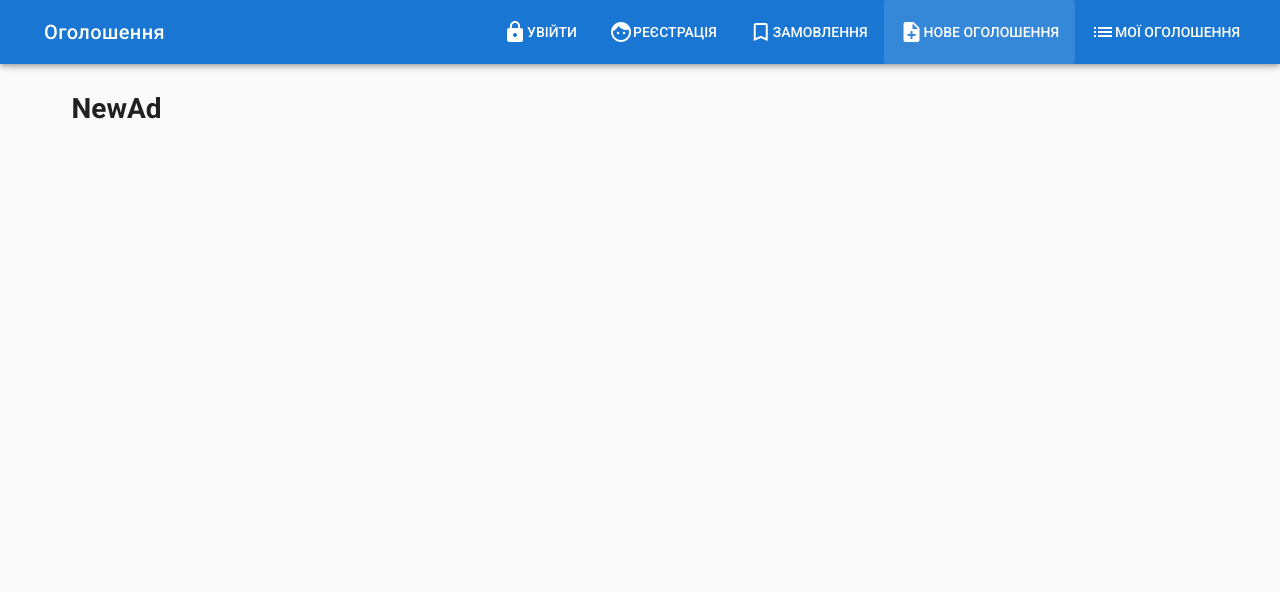
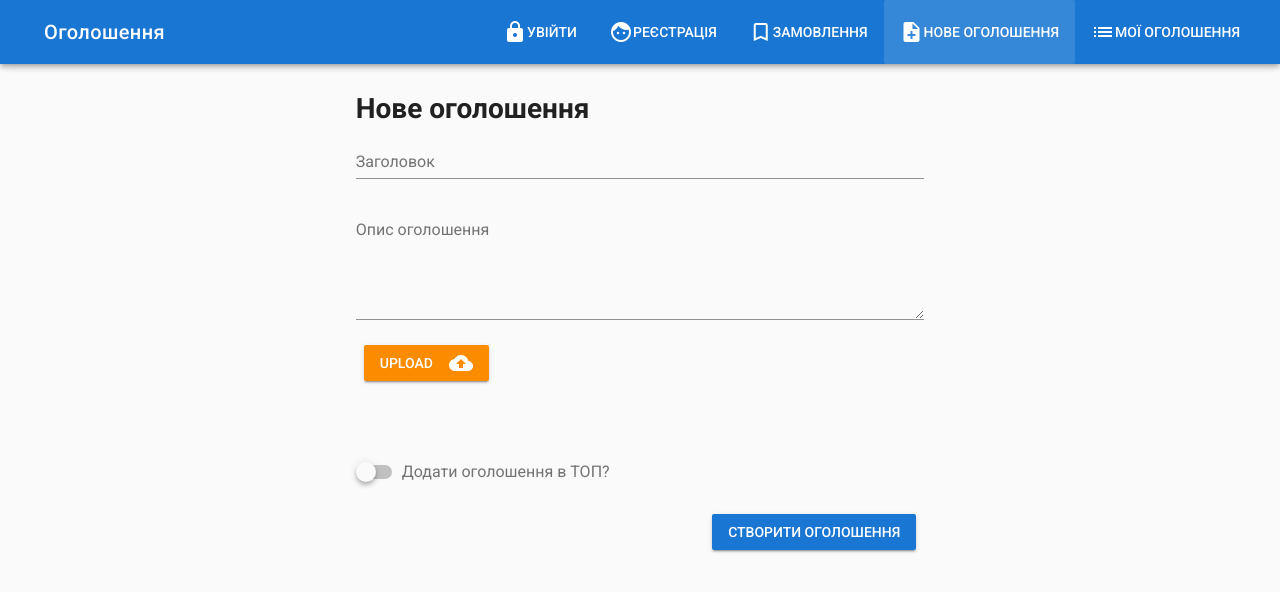
Before and after one commit to blurzoom/Vue.app, a Vue app: page /new in a window 1280 px wide. Shown: the top 592 px of the page. Built offline with nearby package versions, Linux system fonts and the light colour scheme.

Commit message:
Orders created

```diff
--- a/src/components/Ads/Ad.vue
+++ b/src/components/Ads/Ad.vue
@@ -2,7 +2,29 @@
   <v-container>
     <v-layout row>
       <v-flex xs12>
-                <h1>Опис оголошення № {{ id }}</h1>
+        <h2 class="text-xs-center">Опис оголошення № {{ id }}</h2>
+      </v-flex>
+    </v-layout>
+    <v-layout row>
+      <v-flex d-flex xs10 offset-xs1>
+        <v-card class="mb-3">
+          <v-card-media
+            :src="imageSrc"
+            height="400px"
+          ></v-card-media>
+          <v-flex d-flex xs12>
+            <v-card-text>
+              <h2>{{ title }}</h2>
+              <p>{{ description }}</p>
+            </v-card-text>
+          </v-flex>
+
+          <v-card-actions>
+            <v-spacer></v-spacer>
+            <v-btn class="warning" flat>Редагувати</v-btn>
+            <v-btn color="info">Купити</v-btn>
+          </v-card-actions>
+        </v-card>
       </v-flex>
     </v-layout>
   </v-container>
@@ -13,7 +35,11 @@
     name: 'Ad',
     data () {
       return {
-        id: this.$route.params.id
+        id: this.$route.params.id,
+        title: 'Продам скалярию',
+        description: 'Опис оголошення: Продам скалярию ',
+        promo: false,
+        imageSrc: 'http://posejdon.kiev.ua/wp-content/uploads/2015/02/tcarstvo-zhivotnykh-19.jpg'
       }
     }
   }
--- a/src/components/Ads/AdList.vue
+++ b/src/components/Ads/AdList.vue
@@ -1,18 +1,60 @@
 <template>
-    <v-container>
-        <v-layout row>
-            <v-flex xs12>
-                <h1>Список оголошень</h1>
+  <v-container>
+    <v-layout row>
+      <v-flex xs12
+              sm6
+              offset-sm3>
+        <h1 class="mb-3">Мої оголошення</h1>
+
+
+        <v-card
+          v-for="ad in ads"
+          :key="ad.id" class="elevation-10 mb-5"
+        >
+          <v-layout row>
+            <v-flex d-flex xs4>
+              <v-card-media :src="ad.imageSrc" height="150px">
+              </v-card-media>
             </v-flex>
-        </v-layout>
-    </v-container>
+            <v-flex d-flex xs8>
+              <v-card-text>
+                <h2 class="primary-text">{{ ad.title }}</h2>
+                <p> {{ ad.description }}</p>
+
+                <v-card-actions>
+                  <v-spacer></v-spacer>
+                  <v-btn color="info" :to="'/ad/'+ad.id">Детальніше</v-btn>
+                </v-card-actions>
+              </v-card-text>
+            </v-flex>
+          </v-layout>
+        </v-card>
+      </v-flex>
+    </v-layout>
+  </v-container>
 </template>
 
 <script>
   export default {
     name: 'AdList',
     data () {
-      return {}
+      return {
+        ads: [
+          {
+            title: 'Продам скалярию',
+            description: 'Опис оголошення: Продам скалярию ',
+            promo: false,
+            imageSrc: 'http://posejdon.kiev.ua/wp-content/uploads/2015/02/tcarstvo-zhivotnykh-19.jpg',
+            id: 'fish_1'
+          },
+          {
+            title: 'Продам шотладських котів',
+            description: 'Опис оголошення: Продам шотладських котів',
+            promo: true,
+            imageSrc: 'http://www.animalsale.com.ua/uploads/1500x1500/5ade42e18b04d.jpg',
+            id: 'cat_1'
+          }]
+      }
     }
   }
 </script>
--- a/src/components/Ads/NewAd.vue
+++ b/src/components/Ads/NewAd.vue
@@ -1,18 +1,98 @@
 <template>
-    <v-container>
-        <v-layout row>
+  <v-container>
+    <v-layout row>
+      <v-flex xs12 sm6 offset-sm3>
+        <h1>Нове оголошення</h1>
+        <v-form ref="form" v-model="valid" lazy-validation>
+          <v-text-field
+            v-model="title"
+            :rules="[v => !!v || 'Заголовок оголошення обовязково!']"
+            label="Заголовок"
+            required
+          ></v-text-field>
+          <v-text-field
+            v-model="description"
+            :rules="[v => !!v || 'Опис оголошення обовязково!']"
+            label="Опис оголошення"
+            multi-line
+            required
+          ></v-text-field>
+          <v-layout row class="mb-3">
             <v-flex xs12>
-                <h1>NewAd</h1>
+              <v-btn
+                color="warning"
+                class="white--text"
+              >
+                Upload
+                <v-icon right dark>cloud_upload</v-icon>
+              </v-btn>
             </v-flex>
-        </v-layout>
-    </v-container>
+          </v-layout>
+          <v-layout row class="mb-3">
+            <v-flex xs12>
+              <slot
+                height="150px"
+              >
+                <img
+                  src=""
+                  height="150px"></img>
+              </slot>
+
+            </v-flex>
+          </v-layout>
+          <v-layout row>
+            <v-switch
+              label="Додати оголошення в ТОП?"
+              v-model="promo"
+              color="primary"
+            ></v-switch>
+          </v-layout>
+          <v-layout row>
+            <v-spacer></v-spacer>
+            <v-btn
+              color="primary"
+              :disabled="!valid"
+              @click="createAd"
+            >
+              Створити оголошення
+            </v-btn>
+          </v-layout>
+        </v-form>
+      </v-flex>
+    </v-layout>
+  </v-container>
 </template>
 
 <script>
   export default {
     name: 'NewAd',
     data () {
-      return {}
+      return {
+        valid: false,
+        title: '',
+        description: '',
+        promo: false,
+        imageSrc: '',
+        id: ''
+      }
+    },
+    methods: {
+      createAd () {
+        if (this.$refs.form.validate) {
+          const ad = {
+            title: this.title,
+            description: this.description,
+            promo: this.promo,
+            imageSrc: this.imageSrc,
+            id: (Math.random(1 + 2) * 100000).toFixed(0)
+          }
+          console.log(ad)
+          this.clear()
+        }
+      },
+      clear () {
+        this.$refs.form.reset()
+      }
     }
   }
 </script>
--- a/src/components/Home.vue
+++ b/src/components/Home.vue
@@ -2,7 +2,7 @@
     <div>
         <v-container fluid>
             <v-layout row>
-                <v-flex xs12>
+                <v-flex d-flex xs12>
                     <v-carousel height="800px">
                         <v-carousel-item
                                 v-for="ad in ads"
@@ -19,7 +19,8 @@
         </v-container>
         <v-container grid-list-lg>
             <v-layout row wrap>
-                <v-flex xs12
+                <v-flex d-flex
+                        xs12
                         sm6
                         md4
                 v-for="ad in ads"
--- a/src/components/User/Orders.vue
+++ b/src/components/User/Orders.vue
@@ -2,21 +2,28 @@
   <v-container>
     <v-layout row>
       <v-flex xs12 sm6 offset-sm3>
-        <h1 class="text-xs-center">Замовлення</h1>
+        <h1 class="text-xs-center">Список замовлень</h1>
 
         <v-list-tile
-          v-for="ad in ads"
-          :key="ad.id"
+          v-for="order in orders"
+          :key="order.id"
           avatar>
           <v-list-tile-action>
-            <v-checkbox v-model="video"></v-checkbox>
+            <v-checkbox
+              color="primary"
+              :input-value="order.done"
+              @change="markDone(order)"></v-checkbox>
           </v-list-tile-action>
           <v-list-tile-content>
 
-            <v-list-tile-title>{{ ad.title }}</v-list-tile-title>
-            <v-list-tile-sub-title> {{ ad.description }} </v-list-tile-sub-title>
+            <v-list-tile-title>{{ order.name }}</v-list-tile-title>
+            <v-list-tile-sub-title> {{ order.phone }} </v-list-tile-sub-title>
 
           </v-list-tile-content>
+          <v-btn
+            flat
+            class="primary"
+            :to="'/ad/'+order.adId">Open Ad</v-btn>
 
         </v-list-tile>
 
@@ -31,29 +38,20 @@
     name: 'Orders',
     data () {
       return {
-        ads: [
+        orders: [
           {
-            title: 'Продам скалярию',
-            description: 'Опис оголошення: Продам скалярию ',
-            promo: false,
-            imageSrc: 'http://posejdon.kiev.ua/wp-content/uploads/2015/02/tcarstvo-zhivotnykh-19.jpg',
-            id: 'fish_1'
-          },
-          {
-            title: 'Продам шотладських котів',
-            description: 'Опис оголошення: Продам шотладських котів',
-            promo: true,
-            imageSrc: 'http://www.animalsale.com.ua/uploads/1500x1500/5ade42e18b04d.jpg',
-            id: 'cat_1'
-          },
-          {
-            title: 'Продам Сибирские Хаски цуценят',
-            description: 'Опис оголошення: Продам Сибирские Хаски цуценят',
-            promo: true,
-            imageSrc: 'http://doghusky.ru/wp-content/uploads/2012/02/Siberian-Husky-Puppy-Photo_002.jpg',
-            id: 'dog_1'
+            id: 'o123',
+            name: 'Vova',
+            phone: '38(066)-123-45-67',
+            adId: 'fish_1',
+            done: false
           }
         ]
+      }
+    },
+    methods: {
+      markDone (order) {
+        order.done = !order.done
       }
     }
   }
```
Lines whose indentation alone changed are shown as unchanged.
